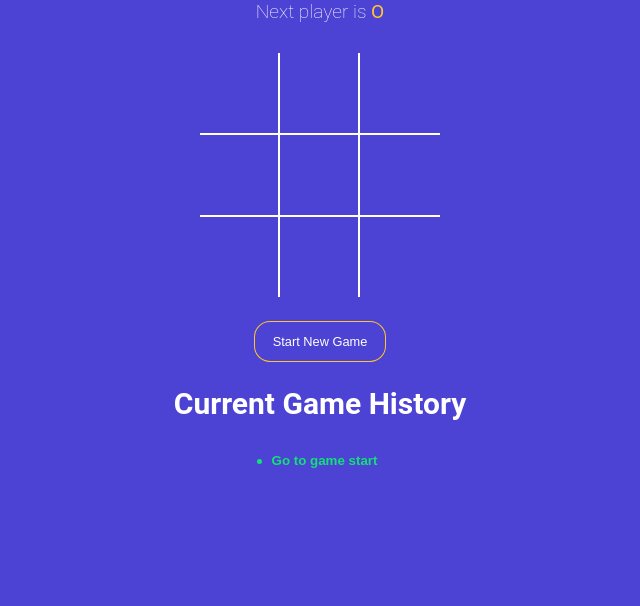
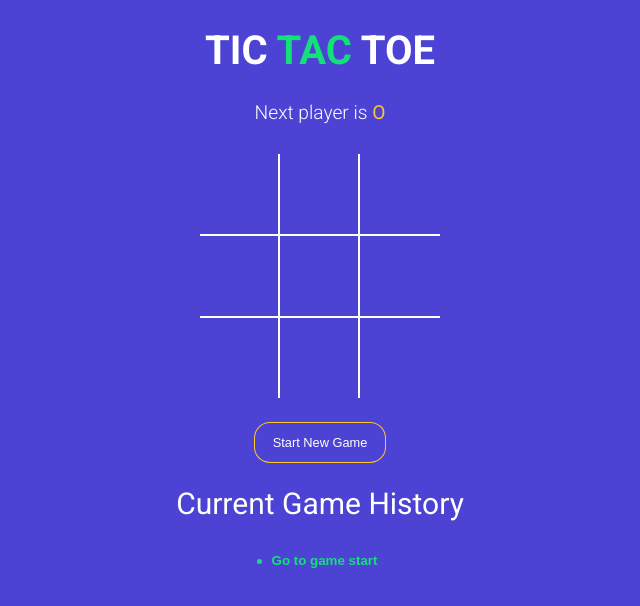
Before and after one commit to Avinash-Saini090/tictactoe-game, a React (Vite) app: page / in a window 1280 px wide. Shown: the top 606 px of the page, without its empty margins (320-960 px from the left). Built offline with nearby package versions, Linux system fonts and the light colour scheme.

Commit message:
added TicTacToe game title and included Roboto font

```diff
--- a/index.html
+++ b/index.html
@@ -4,6 +4,7 @@
     <meta charset="UTF-8" />
     <link rel="icon" type="image/svg+xml" href="/vite.svg" />
     <meta name="viewport" content="width=device-width, initial-scale=1.0" />
+    <link  href="https://fonts.googleapis.com/css?family=Roboto:300,400,700&display=swap"  rel="stylesheet"/>
     <title>Tic Tac Toe</title>
   </head>
   <body>
--- a/src/App.jsx
+++ b/src/App.jsx
@@ -55,12 +55,17 @@
 
 
   return <div className="app">
+    <h1>TIC <span className='text-green'>TAC</span> TOE</h1>
     <StatusMessage winner = {winner} gamingBoard = {gamingBoard} />
     <Board squares={gamingBoard.squares} handleSquareClick = { handleSquareClick} winningSquares={winningSquares} />
 
     <button type='button' onClick={onNewGameStart} className={`btn-reset ${winner ? 'active' : ''}`}>Start New Game</button>
 
-    <h2>Current Game History</h2>
+    <h2 style={
+      {
+        fontWeight: 'normal',
+      }
+    }>Current Game History</h2>
     <History history = {history} moveTo={moveTo} currentMove={currentMove}/>
   </div>;
 }
```
